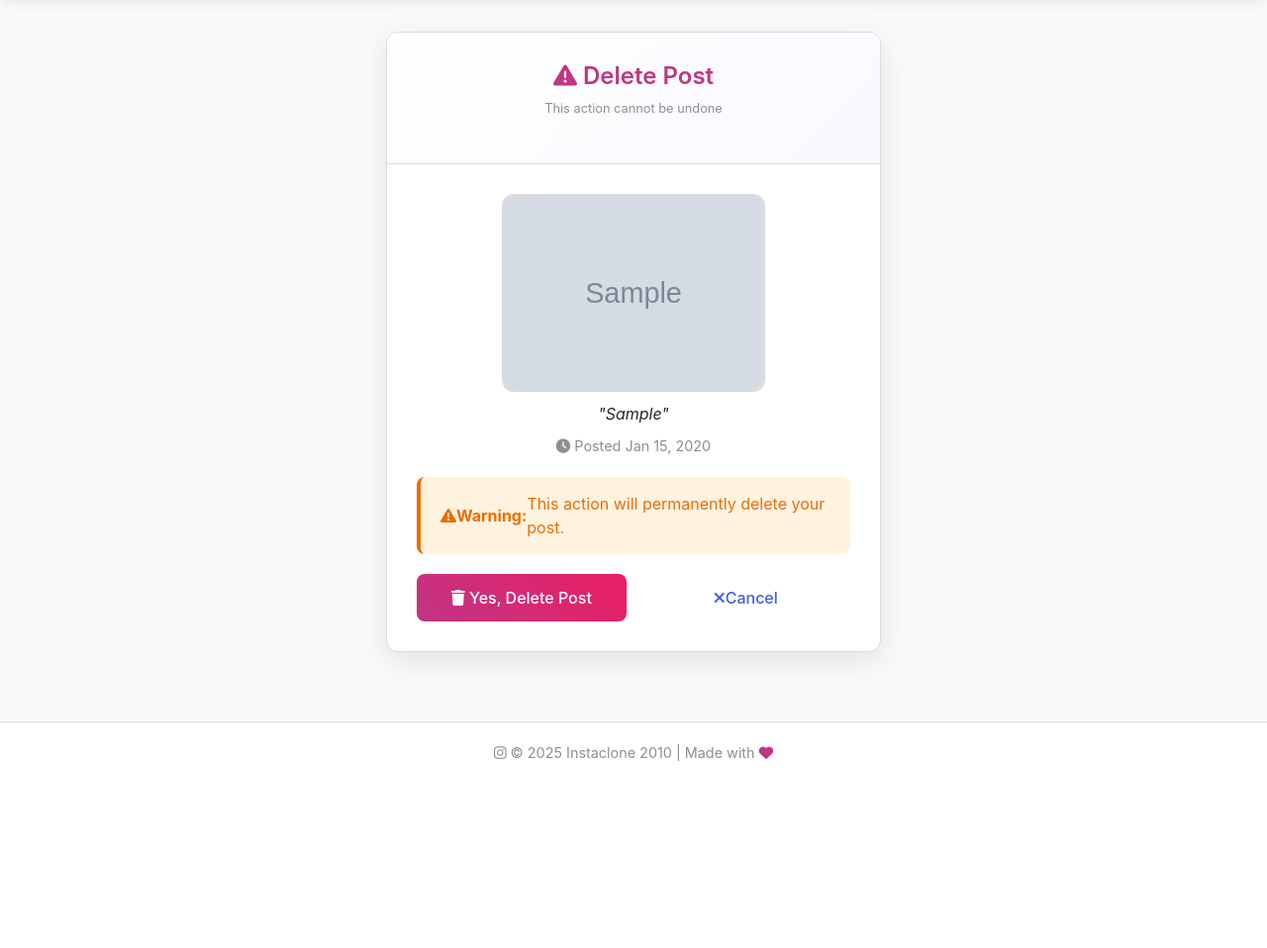
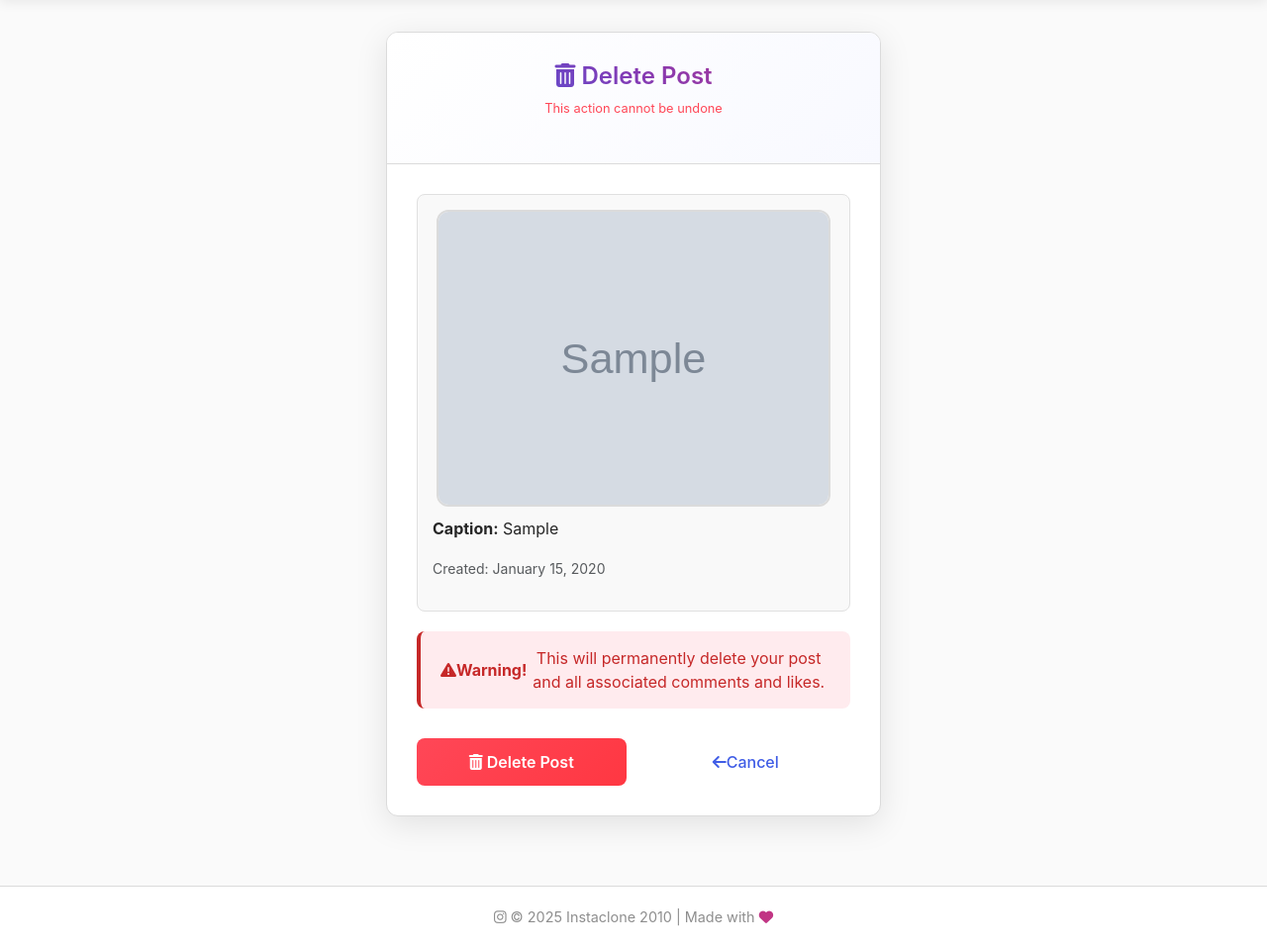
Before and after one commit to Arch0998/django-instaclone-2010, a Django app: page /posts/1/delete/ in a window 1280 px wide. Shown: the part 68-1026 px from the top of the page at 99% size. Before the commit the page ends 838 px from the top, so only its background shows below. Run offline with Django 5.2, Linux system fonts and the light colour scheme; a user stored in the database is signed in; tables that the repository leaves empty hold one stand-in row (values such as "Sample post"); grey boxes marked "Sample" are stand-in pictures.

Commit message:
Add edit post functionality and improve delete confirmation UI

```diff
--- a/posts/admin.py
+++ b/posts/admin.py
@@ -19,7 +19,10 @@ class PostAdmin(admin.ModelAdmin):
         return form
 
     def caption_short(self, obj):
-        return obj.caption[:50] + "..." if len(obj.caption) > 50 else obj.caption
+        if obj.caption:
+            return (obj.caption[:50] + "..."
+                   if len(obj.caption) > 50 else obj.caption)
+        return "No caption"
 
     caption_short.short_description = "Caption"
 
--- a/posts/views.py
+++ b/posts/views.py
@@ -63,6 +63,7 @@ class PostUpdateView(LoginRequiredMixin, generic.UpdateView):
 
 class PostDeleteView(LoginRequiredMixin, generic.DeleteView):
     model = Post
+    template_name = "posts/post_confirm_delete.html"
 
     def get_object(self):
         obj = super().get_object()
@@ -77,7 +78,8 @@ class PostDeleteView(LoginRequiredMixin, generic.DeleteView):
     def get_success_url(self):
         messages.success(self.request, "Post deleted successfully!")
         return reverse_lazy(
-            "accounts:profile", kwargs={"username": self.request.user.username}
+            "accounts:profile",
+            kwargs={"username": self.request.user.username}
         )
 
 
--- a/static/css/forms.css
+++ b/static/css/forms.css
@@ -9,6 +9,8 @@
     max-height: 300px;
     border-radius: 12px;
     border: 2px solid var(--ig-border);
+    display: block;
+    margin: 0 auto;
 }
 
 .avatar-preview-container {
@@ -166,3 +168,73 @@
     align-items: center;
     justify-content: center;
 }
+
+.current-image-preview {
+    text-align: center;
+    margin-bottom: 25px;
+    padding: 20px;
+    background: rgba(0, 0, 0, 0.02);
+    border-radius: 12px;
+    border: 1px solid var(--ig-border);
+}
+
+.current-image-preview .form-preview-image {
+    max-width: 100%;
+    max-height: 400px;
+    border-radius: 12px;
+    border: 2px solid var(--ig-border);
+    display: block;
+    margin: 0 auto;
+    box-shadow: 0 4px 12px rgba(0, 0, 0, 0.1);
+}
+
+.current-image-label {
+    display: none;
+}
+
+.delete-confirmation {
+    text-align: center;
+}
+
+.post-preview {
+    margin-bottom: 20px;
+    padding: 15px;
+    border: 1px solid #e0e0e0;
+    border-radius: 8px;
+    background-color: #f9f9f9;
+}
+
+.caption-preview {
+    margin-top: 10px;
+    text-align: left;
+}
+
+.post-meta {
+    margin-top: 10px;
+    text-align: left;
+}
+
+.warning-message {
+    margin: 20px 0;
+}
+
+.btn-danger {
+    background: linear-gradient(135deg, #ff4757, #ff3742);
+    color: white;
+    border: none;
+    padding: 12px 24px;
+    border-radius: 8px;
+    font-weight: 600;
+    cursor: pointer;
+    transition: all 0.3s ease;
+}
+
+.btn-danger:hover {
+    background: linear-gradient(135deg, #ff3742, #ff2837);
+    transform: translateY(-2px);
+    box-shadow: 0 4px 15px rgba(255, 71, 87, 0.3);
+}
+
+.text-danger {
+    color: #ff4757 !important;
+}
--- a/templates/accounts/profile.html
+++ b/templates/accounts/profile.html
@@ -142,7 +142,7 @@
                                 Edit</a>
                             </li>
                             <li>
-                              <a class="dropdown-item text-danger" href="{% url 'posts:delete' post.pk %}" onclick="return confirm('Are you sure you want to delete this post?')"><i class="fas fa-trash"></i>
+                              <a class="dropdown-item text-danger" href="{% url 'posts:delete' post.pk %}"><i class="fas fa-trash"></i>
                                 Delete</a>
                             </li>
                           </ul>
--- a/templates/posts/post_confirm_delete.html
+++ b/templates/posts/post_confirm_delete.html
@@ -4,50 +4,51 @@
 {% block title %}Delete Post - Instaclone 2010{% endblock %}
 
 {% block extra_css %}
-  <link rel="stylesheet" href="{% static 'css/forms.css' %}">
+  <link rel="stylesheet" href="{% static 'css/forms.css' %}?v=3">
 {% endblock %}
 
 {% block content %}
   <div class="auth-container">
     <div class="auth-card" style="max-width: 500px;">
       <div class="auth-header">
-        <h3 style="color: var(--ig-pink);">
-          <i class="fas fa-exclamation-triangle"></i>
+        <h3 class="gradient-text">
+          <i class="fas fa-trash-alt"></i>
           Delete Post
         </h3>
-        <p class="form-help-text">
+        <p class="form-help-text text-danger">
           This action cannot be undone</p>
       </div>
 
       <div class="auth-body">
-        <div class="delete-preview">
-          <img src="{{ object.image.url }}" alt="Post to delete" class="delete-preview-image">
+        <div class="delete-confirmation">
+          <div class="post-preview">
+            <img src="{{ object.image.url }}" alt="Post to delete" class="form-preview-image">
             {% if object.caption %}
-            <p class="delete-preview-caption">
-              "{{ object.caption|truncatewords:15 }}"
-            </p>
+              <div class="caption-preview">
+                <p><strong>Caption:</strong> {{ object.caption|truncatewords:20 }}</p>
+              </div>
             {% endif %}
-          <p class="delete-preview-date">
-            <i class="fas fa-clock"></i>
-            Posted {{ object.created_at|date:"M d, Y" }}
-          </p>
+            <div class="post-meta">
+              <p><small class="text-muted">Created: {{ object.created_at|date:"F d, Y" }}</small></p>
+            </div>
           </div>
 
-        <div class="alert-custom alert-warning delete-warning">
+          <div class="warning-message">
+            <div class="alert-custom alert-danger">
               <i class="fas fa-exclamation-triangle"></i>
-          <strong>Warning:</strong>
-          This action will permanently delete your post.
+              <strong>Warning!</strong> This will permanently delete your post and all associated comments and likes.
+            </div>
           </div>
 
-        <form method="post">
+          <form method="post" class="delete-form">
             {% csrf_token %}
-          <div class="delete-buttons">
-            <button type="submit" class="btn-gradient delete-btn-confirm">
-              <i class="fas fa-trash"></i>
-              Yes, Delete Post
+            <div class="form-buttons">
+              <button type="submit" class="btn-danger form-button-primary">
+                <i class="fas fa-trash-alt"></i>
+                Delete Post
               </button>
-            <a href="{% url 'posts:detail' object.pk %}" class="btn-outline-gradient delete-btn-cancel">
-              <i class="fas fa-times"></i>
+              <a href="{% url 'posts:detail' pk=object.pk %}" class="btn-outline-gradient form-button-secondary">
+                <i class="fas fa-arrow-left"></i>
                 Cancel
               </a>
             </div>
@@ -55,4 +56,5 @@
         </div>
       </div>
     </div>
+  </div>
 {% endblock %}
```
Also changed, not shown: templates/posts/edit_post.html (added, +119 -0 lines), templates/posts/post_detail.html (+3 -6 lines). Lines whose indentation alone changed are shown as unchanged.
